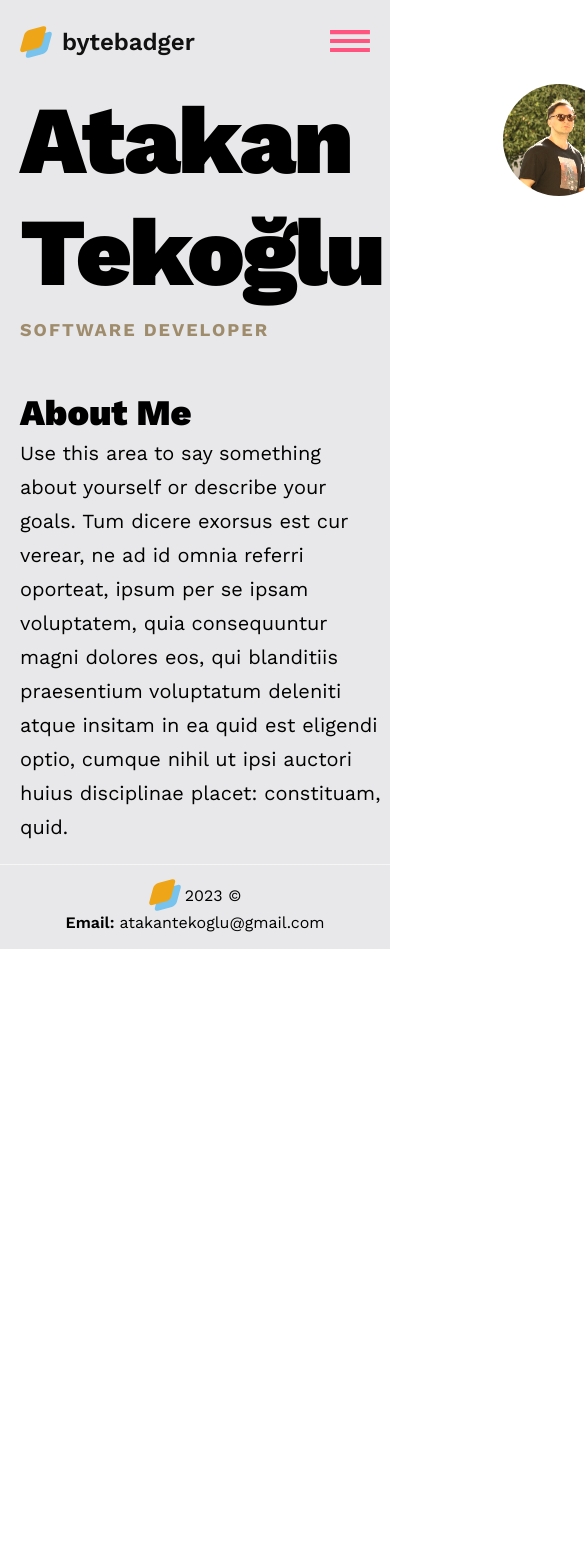
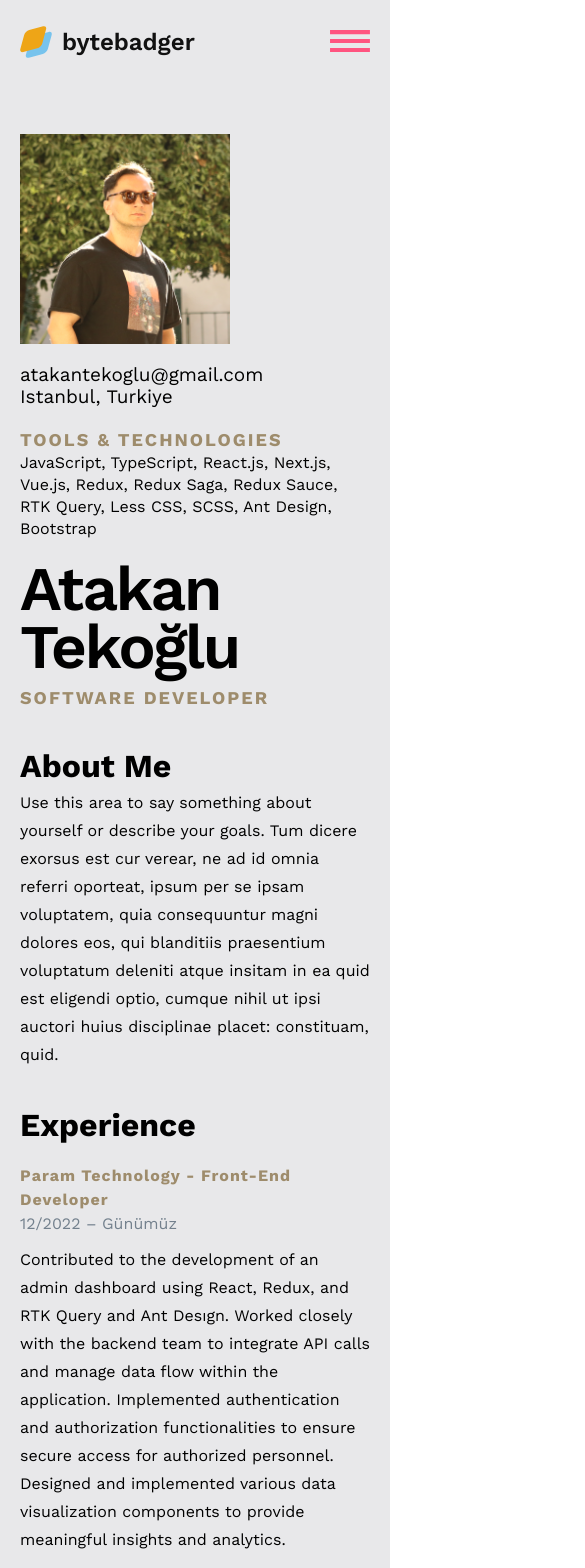
Before and after one commit to atakanteko/content-layer-blog, a Next.js app: page /about-me in a window 390 px wide. Shown: the top 1568 px of the page, 585 px wide, since content can reach past the window. Before the commit the page ends 949 px from the top, so only its background shows below. Built offline with nearby package versions, Linux system fonts and the light colour scheme.

Commit message:
improve: about me page

```diff
--- a/src/app/about-me/page.module.css
+++ b/src/app/about-me/page.module.css
@@ -1,4 +1,5 @@
 .container {
+  margin-top: 50px;
   display: flex;
   gap: 120px;
 }
@@ -11,17 +12,6 @@
   flex: 1;
 }
 
-.img_container {
-  width: 112px;
-  height: 112px;
-  position: relative;
-}
-
-.img {
-  border-radius: 72px;
-  object-fit: cover;
-}
-
 @media screen and (max-width: 1440px) {
   .left {
     flex: 2.85;
@@ -31,3 +21,11 @@
     flex: 1;
   }
 }
+
+/* Tablet */
+@media screen and (max-width: 768px) {
+  .container {
+    flex-direction: column-reverse;
+    gap: 20px;
+  }
+}
--- a/src/app/about-me/page.tsx
+++ b/src/app/about-me/page.tsx
@@ -1,8 +1,12 @@
 import React from 'react';
 import styles from './page.module.css';
 import Image from 'next/image';
-import AboutTitle from '@/components/about/title';
-import AboutMeDesc from '@/components/about/about-me';
+import AboutTitle from '@/components/about/left/title';
+import AboutMeDesc from '@/components/about/left/about-me';
+import Experience from '@/components/about/left/experience';
+import Profile from '@/components/about/right/profile';
+import Tools from '@/components/about/right/tools';
+import Education from '@/components/about/left/education';
 
 const AboutMe = () => {
   return (
@@ -10,16 +14,12 @@ const AboutMe = () => {
       <div className={styles.left}>
         <AboutTitle />
         <AboutMeDesc />
+        <Experience />
+        <Education />
       </div>
       <div className={styles.right}>
-        <div className={styles.img_container}>
-          <Image
-            src="/images/bytebadger.png"
-            fill
-            alt="atakan tekoglu"
-            className={styles.img}
-          />
-        </div>
+        <Profile />
+        <Tools />
       </div>
     </div>
   );
--- a/src/components/about/about.module.css
+++ b/src/components/about/about.module.css
@@ -5,6 +5,7 @@
   font-weight: 900;
   line-height: 112px; /* 88.889% */
   letter-spacing: -2.172px;
+  max-width: 700px;
 }
 
 .title h4 {
@@ -36,17 +37,198 @@
   line-height: 34px; /* 170% */
 }
 
+/* experience.tsx */
+.experience {
+  margin-top: 66px;
+}
+
+.experience h3.title {
+  margin-bottom: 16px;
+  font-size: 36px;
+  font-style: normal;
+  font-weight: 900;
+  line-height: 46px; /* 127.778% */
+}
+
+.experience_card:not(:last-child) {
+  margin-bottom: 66px;
+}
+
+.experience_card .header {
+  display: flex;
+  flex-direction: column;
+  align-items: flex-start;
+  justify-content: space-between;
+}
+.experience_card .header h5 {
+  color: #9e8c6c;
+  font-size: 18px;
+  font-style: normal;
+  font-weight: 700;
+  line-height: 24px; /* 133.333% */
+  letter-spacing: 1px;
+  text-transform: capitalize;
+}
+.experience_card .header span {
+  color: #73808d;
+  font-size: 18px;
+  font-style: normal;
+  font-weight: 400;
+  line-height: 24px; /* 133.333% */
+}
+
+.experience .work_description {
+  margin-top: 10px;
+}
+
+.experience .work_description p {
+  font-size: 20px;
+  font-style: normal;
+  font-weight: 400;
+  line-height: 34px; /* 170% */
+}
+
+/* education.tsx */
+.education {
+  margin-top: 66px;
+}
+
+.education h3 {
+  margin-bottom: 16px;
+  font-size: 36px;
+  font-style: normal;
+  font-weight: 900;
+  line-height: 46px; /* 127.778% */
+}
+
+.education span {
+  color: #73808d;
+  font-size: 18px;
+  font-style: normal;
+  font-weight: 400;
+  line-height: 24px; /* 133.333% */
+}
+
+.education h5 {
+  color: #9e8c6c;
+  font-size: 18px;
+  font-style: normal;
+  font-weight: 700;
+  line-height: 24px; /* 133.333% */
+  letter-spacing: 1px;
+  text-transform: capitalize;
+}
+
 /* RIGHT */
-.img_container {
-  width: 112px;
-  height: 112px;
+.profile {
+  display: flex;
+  flex-direction: column;
+}
+.profile .img_container {
+  width: 210px;
+  height: 210px;
   position: relative;
 }
 
+.profile .info {
+  margin-top: 20px;
+  display: flex;
+  flex-direction: column;
+  font-size: 19px;
+  font-style: normal;
+  font-weight: 400;
+  line-height: 22px; /* 163.636% */
+}
+
 .img {
-  border-radius: 72px;
+  /* border-radius: 72px; */
   object-fit: cover;
 }
 
+/* tools.tsx */
+.tools {
+  margin-top: 20px;
+}
+
+.tools h5 {
+  color: #9e8c6c;
+  font-size: 18px;
+  font-style: normal;
+  font-weight: 700;
+  line-height: 24px; /* 133.333% */
+  letter-spacing: 2px;
+  text-transform: uppercase;
+}
+
+.tools span {
+  font-size: 16px;
+  font-style: normal;
+  font-weight: 400;
+  line-height: 22px; /* 170% */
+}
 @media screen and (max-width: 1440px) {
 }
+
+@media screen and (max-width: 640px) {
+  /* title.tsx */
+  .title h2 {
+    font-size: 62px;
+    font-weight: 600;
+    max-width: 700px;
+    line-height: 58px; /* 88.889% */
+  }
+
+  /* about-me.tsx */
+  .about_me {
+    margin-top: 33px;
+  }
+
+  .about_me h2 {
+    font-size: 32px;
+    font-weight: 700;
+    line-height: 46px;
+  }
+
+  .about_me p {
+    font-size: 16px;
+    line-height: 28px;
+  }
+
+  /* experience.tsx */
+  .experience {
+    margin-top: 33px;
+  }
+  .experience h3.title {
+    font-size: 32px;
+    font-weight: 700;
+    line-height: 46px;
+  }
+
+  .experience_card .header h5 {
+    font-size: 16px;
+  }
+  .experience_card .header span {
+    font-size: 16px;
+  }
+
+  .experience .work_description p {
+    font-size: 16px;
+    line-height: 28px;
+  }
+  /* education.tsx */
+  .education {
+    margin-top: 33px;
+  }
+
+  .education h3 {
+    font-size: 32px;
+    font-weight: 700;
+    line-height: 46px;
+  }
+  .education h5 {
+    font-size: 16px;
+  }
+  .education span {
+    font-size: 16px;
+  }
+}
--- a/src/components/about/about-me.tsx
+++ b/src/components/about/left/about-me.tsx
@@ -1,5 +1,5 @@
 import React from 'react';
-import styles from './about.module.css';
+import styles from '../about.module.css';
 
 const AboutMeDesc = () => {
   return (
--- /dev/null
+++ b/src/components/about/left/education.tsx
@@ -0,0 +1,14 @@
+import React from 'react';
+import styles from '../about.module.css';
+
+const Education = () => {
+  return (
+    <div className={styles.education}>
+      <h3 className={styles.title}>Education</h3>
+      <h5>Yıldız Technical University - Computer Engineering</h5>
+      <span>2016 – 2021 Istanbul, Turkiye</span>
+    </div>
+  );
+};
+
+export default Education;
--- /dev/null
+++ b/src/components/about/left/experience.tsx
@@ -0,0 +1,26 @@
+import React from 'react';
+import styles from '../about.module.css';
+import { ComponentsContainer } from '../../container';
+
+const Experience = () => {
+  return (
+    <div className={styles.experience}>
+      <h3 className={styles.title}>Experience</h3>
+      {ComponentsContainer.workHistory.map((work) => (
+        <div className={styles.experience_card} key={work.id}>
+          <div className={styles.header}>
+            <h5>
+              {work.company} - {work.title}
+            </h5>
+            <span>{work.date}</span>
+          </div>
+          <div className={styles.work_description}>
+            <p>{work.desc}</p>
+          </div>
+        </div>
+      ))}
+    </div>
+  );
+};
+
+export default Experience;
--- a/src/components/about/title.tsx
+++ b/src/components/about/left/title.tsx
@@ -1,5 +1,5 @@
 import React from 'react';
-import styles from './about.module.css';
+import styles from '../about.module.css';
 
 const AboutTitle = () => {
   return (
--- /dev/null
+++ b/src/components/about/right/profile.tsx
@@ -0,0 +1,24 @@
+import React from 'react';
+import styles from '../about.module.css';
+import Image from 'next/image';
+
+const Profile = () => {
+  return (
+    <div className={styles.profile}>
+      <div className={styles.img_container}>
+        <Image
+          src="/images/bytebadger.png"
+          fill
+          alt="atakan tekoglu"
+          className={styles.img}
+        />
+      </div>
+      <div className={styles.info}>
+        <span>atakantekoglu@gmail.com</span>
+        <span>Istanbul, Turkiye</span>
+      </div>
+    </div>
+  );
+};
+
+export default Profile;
--- /dev/null
+++ b/src/components/about/right/tools.tsx
@@ -0,0 +1,16 @@
+import React from 'react';
+import styles from '../about.module.css';
+
+const Tools = () => {
+  return (
+    <div className={styles.tools}>
+      <h5>Tools & Technologies</h5>
+      <span>
+        JavaScript, TypeScript, React.js, Next.js, Vue.js, Redux, Redux Saga,
+        Redux Sauce, RTK Query, Less CSS, SCSS, Ant Design, Bootstrap
+      </span>
+    </div>
+  );
+};
+
+export default Tools;
--- a/src/components/container.ts
+++ b/src/components/container.ts
@@ -32,7 +32,39 @@ const siteRoutes = [
     }
 ]
 
+const workHistory = [
+    {
+        id: 0,
+        company: "Param Technology",
+        title: "Front-End Developer",
+        date: "12/2022 – Günümüz",
+        desc: "Contributed to the development of an admin dashboard using React, Redux, and RTK Query and Ant Desıgn. Worked closely with the backend team to integrate API calls and manage data flow within the application. Implemented authentication and authorization functionalities to ensure secure access for authorized personnel. Designed and implemented various data visualization components to provide meaningful insights and analytics."
+    },
+    {
+        id: 1,
+        company: "Roofstacks",
+        title: "Front-End Developer",
+        date: "04/2022 – 11/2022",
+        desc: "Created a Simple Web3 application using React.js, integrating with Ethereum blockchain and Solidity smart contracts. Developed user interfaces that interact with the blockchain network, allowing users to perform transactions, view balances, and access decentralized applications. Moreover, leveraged the server-side rendering capabilities of Next.js to optimize page load times and improve SEO performance. Implemented responsive design techniques to ensure the landing page is visually appealing and functional across various devices and screen sizes."
+    },
+    {
+        id: 2,
+        company: "Modanisa",
+        title: "Technologist",
+        date: "10/2021 – 03/2022",
+        desc: "Developed a Project Information Management System using Vue.js and Nuxt.js. Created a centralized platform for managing projectrelated information, including documents, tasks, and collaboration features. Developed unit tests using frameworks like Jest, Vue Test Utils and wrote test cases before writing production code. Ensured high code coverage and maintained code quality through continuous integration and automated testing. Followed agile methodologies and effectively communicated project progress to stakeholders."
+    },
+    {
+        id: 3,
+        company: "RnD Lab",
+        title: "Junior Java Developer",
+        date: "08/2020 – 03/2021",
+        desc: "Developed a REST-based Java web service as part of a university project.Implemented endpoints for CRUD operations, utilizing the Spring framework and Hibernate for data persistence.Designed secure authentication and authorization mechanisms using JSON Web Tokens(JWT) to protect sensitive data."
+    },
+
+]
 export const ComponentsContainer = {
     socialLinks,
-    siteRoutes
+    siteRoutes,
+    workHistory
 }
```
